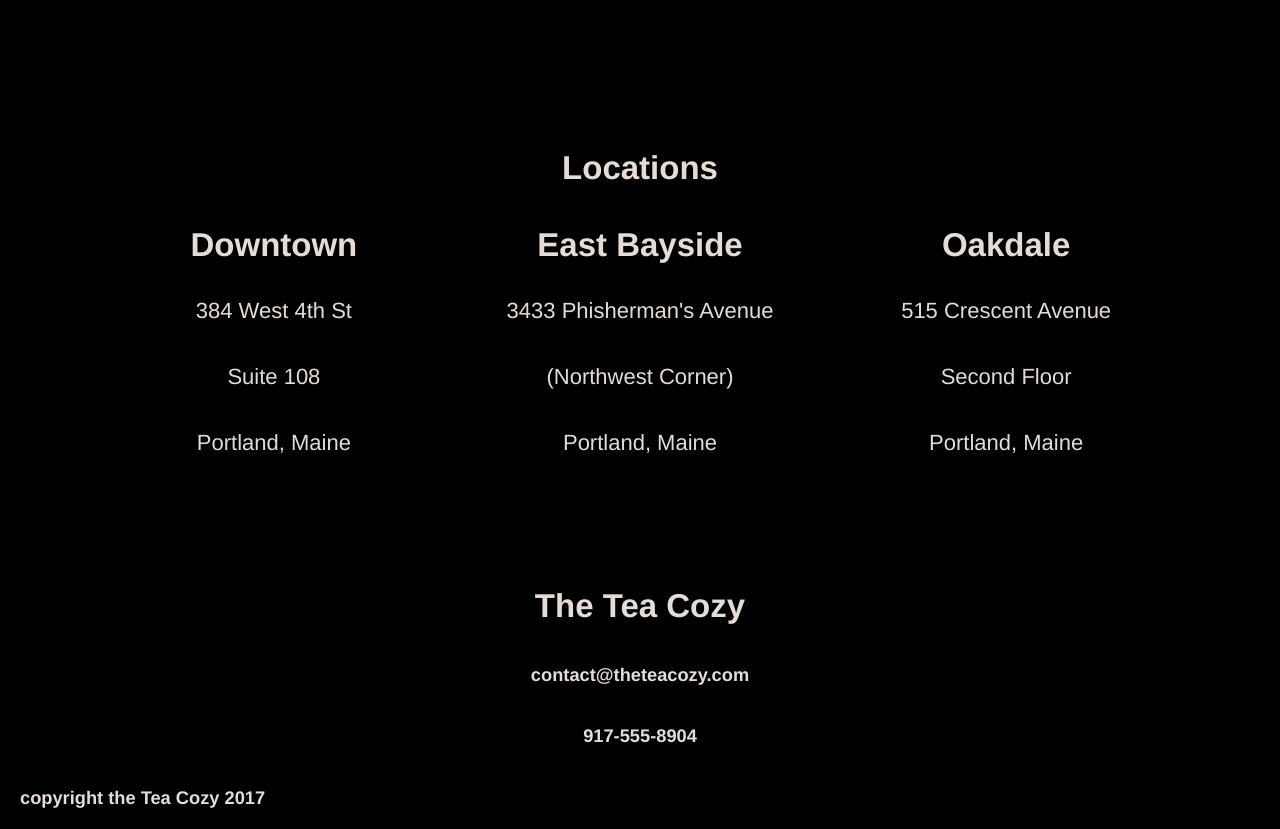
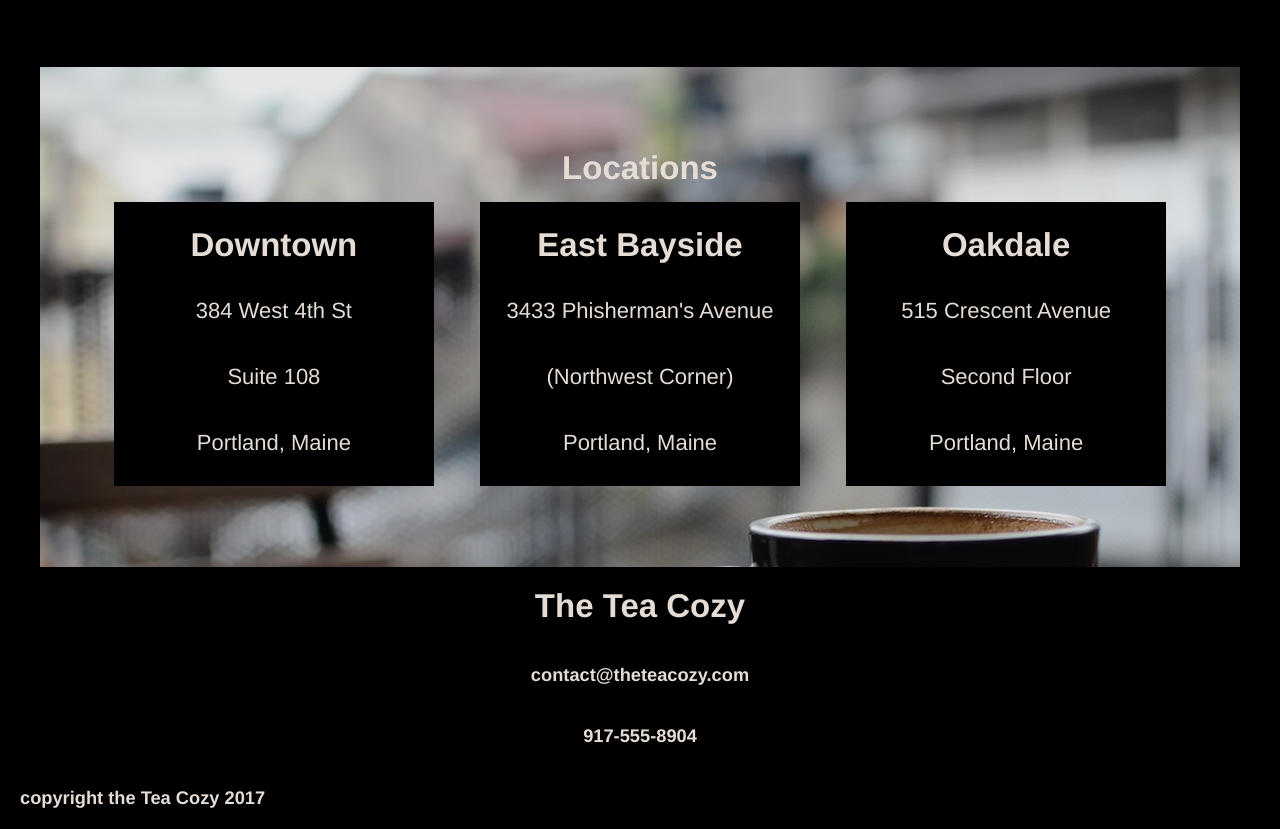
Before and after one commit to sashadmii/teacozy-codeacademy.io, a plain HTML site: page index.html in a window 1280 px wide. Shown: the part 1511-2340 px from the top of the page. Drawn offline with Linux system fonts and the light colour scheme; the site is published under a folder, as on GitHub Pages, so addresses that start at the root find nothing.

Commit message:
Update index.css

```diff
--- a/index.css
+++ b/index.css
@@ -114,7 +114,7 @@ a:active {
 
 #locations {
     justify-content: center;
-    background-image: url('/img-locations-background.jpg');
+    background-image: url('img-locations-background.jpg');
     height: 500px;
     width: 1200px;
 }
```
